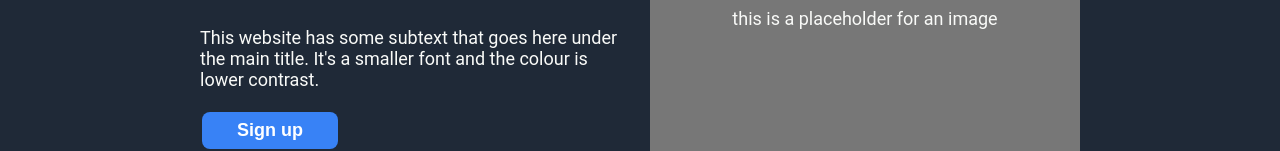
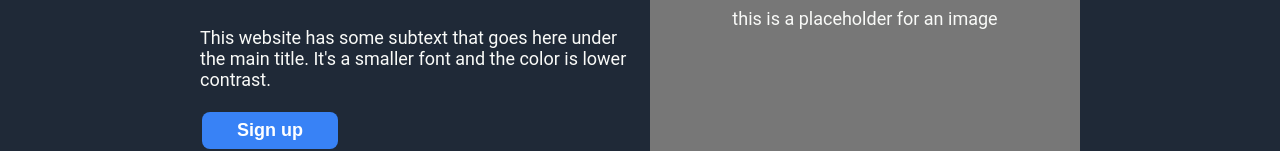
Before and after one commit to Kking927/The-Odin-Project-Landing-Page-Project, a plain HTML site: page index.html in a window 1280 px wide. Shown: the part 285-436 px from the top of the page. Drawn offline with Linux system fonts and the light colour scheme.

Commit message:
Fixed a typo

```diff
--- a/index.html
+++ b/index.html
@@ -21,7 +21,7 @@
                 <div id="hero-txt">
                     <div id="hero-title">This website is awesome</div>
                     <div id="hero-subtitle">
-                        <p>This website has some subtext that goes here under the main title. It's a smaller font and the colour is lower contrast.</p>
+                        <p>This website has some subtext that goes here under the main title. It's a smaller font and the color is lower contrast.</p>
                         <button>Sign up</button>
                     </div>
                 </div>
```
